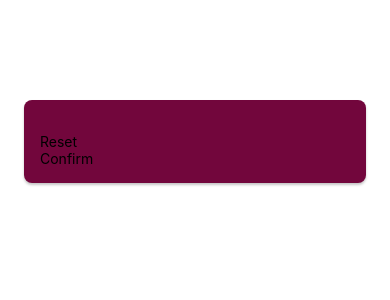
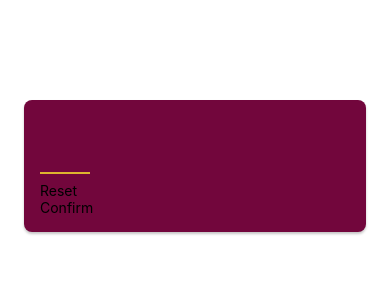
Before and after one commit to Badi1298/RN-Guess-Number, a React Native app: screen / in a window 390 px wide. Shown: the top 300 px of the page. Built offline with nearby package versions, Linux system fonts and the light colour scheme.

Commit message:
start screen input number

```diff
--- a/screens/StartGameScreen.tsx
+++ b/screens/StartGameScreen.tsx
@@ -7,7 +7,13 @@
 export default function StartGameScreen({}: Props) {
 	return (
 		<View style={styles.inputContainer}>
-			<TextInput />
+			<TextInput
+				maxLength={2}
+				autoCorrect={false}
+				autoCapitalize="none"
+				keyboardType="number-pad"
+				style={styles.numberInput}
+			/>
 			<View>
 				<PrimaryButton>Reset</PrimaryButton>
 				<PrimaryButton>Confirm</PrimaryButton>
@@ -32,4 +38,16 @@
 		shadowRadius: 2.62,
 		elevation: 4,
 	},
+
+	numberInput: {
+		height: 50,
+		width: 50,
+		fontSize: 24,
+		borderBottomWidth: 2,
+		borderBottomColor: '#ddb52f',
+		color: '#ddb52f',
+		marginVertical: 8,
+		fontWeight: 'bold',
+		textAlign: 'center',
+	},
 });
```
